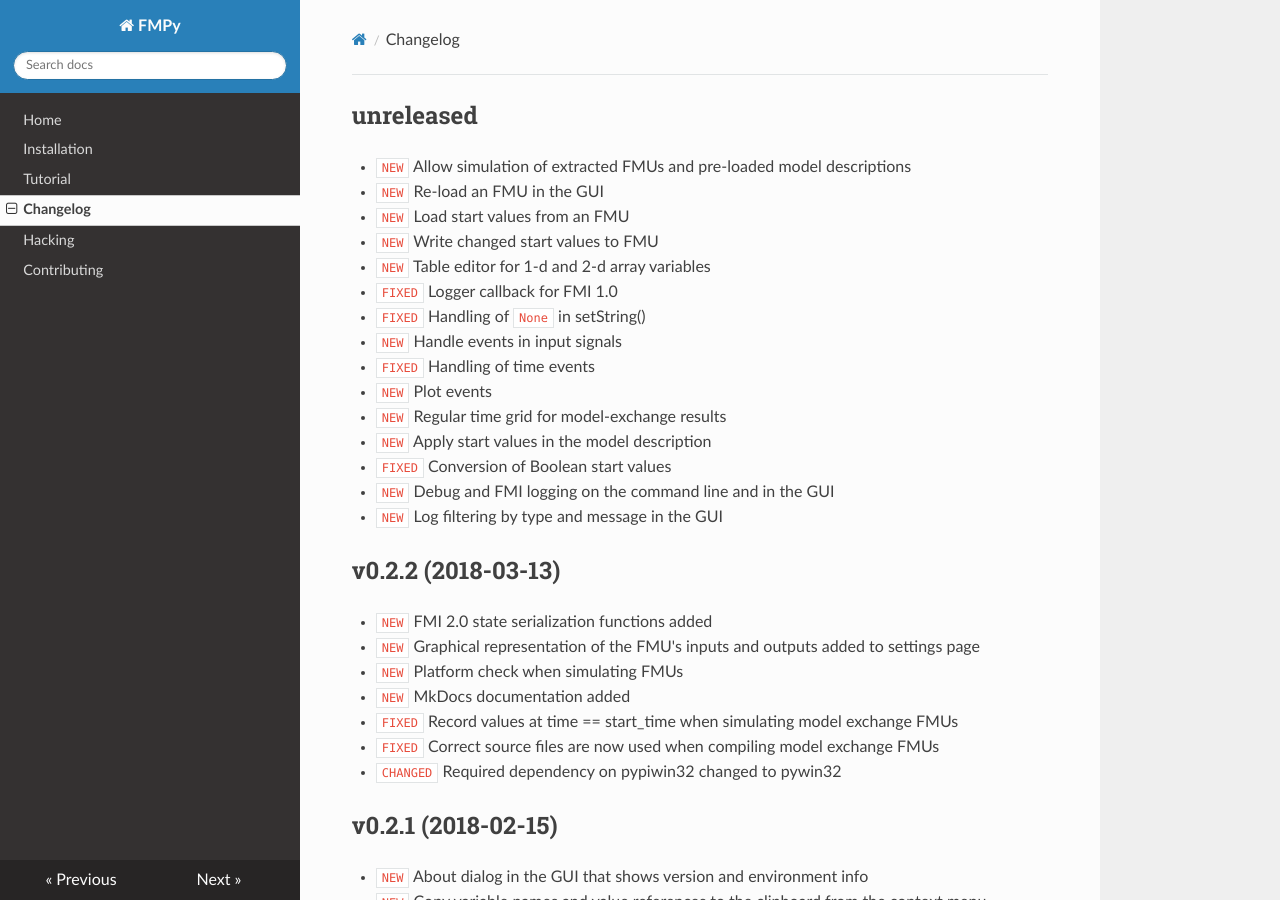
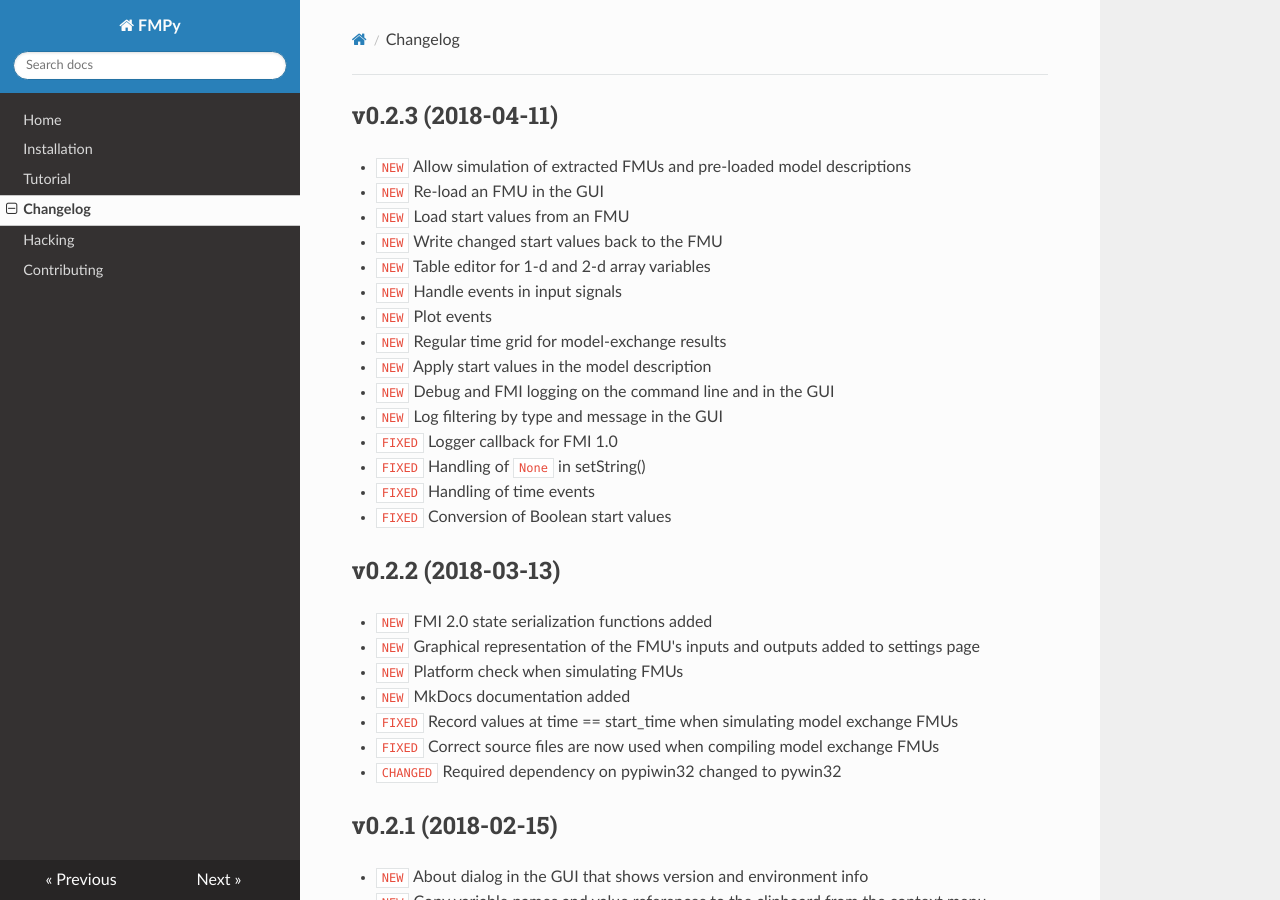
Before and after one commit to CATIA-Systems/FMPy, an MkDocs documentation site: the page built from docs/changelog.md, in a window 1280 px wide and 900 px high. Built offline with MkDocs 1.6.1, drawn with Linux system fonts in a browser that asks for light colours; nearby versions of some CDN libraries; old or Windows-style settings are respelled for this version of MkDocs.

Commit message:
Bump version to 0.2.3, update readme and changelog

```diff
--- a/docs/changelog.md
+++ b/docs/changelog.md
@@ -1,20 +1,20 @@
-## unreleased
+## v0.2.3 (2018-04-11)
 
 - `NEW` Allow simulation of extracted FMUs and pre-loaded model descriptions
 - `NEW` Re-load an FMU in the GUI
 - `NEW` Load start values from an FMU
-- `NEW` Write changed start values to FMU
+- `NEW` Write changed start values back to the FMU
 - `NEW` Table editor for 1-d and 2-d array variables
-- `FIXED` Logger callback for FMI 1.0
-- `FIXED` Handling of `None` in setString()
 - `NEW` Handle events in input signals
-- `FIXED` Handling of time events
 - `NEW` Plot events
 - `NEW` Regular time grid for model-exchange results
 - `NEW` Apply start values in the model description
-- `FIXED` Conversion of Boolean start values
 - `NEW` Debug and FMI logging on the command line and in the GUI
 - `NEW` Log filtering by type and message in the GUI
+- `FIXED` Logger callback for FMI 1.0
+- `FIXED` Handling of `None` in setString()
+- `FIXED` Handling of time events
+- `FIXED` Conversion of Boolean start values
 
 ## v0.2.2 (2018-03-13)
 
--- a/fmpy/__init__.py
+++ b/fmpy/__init__.py
@@ -5,7 +5,7 @@
 from ctypes import *
 import _ctypes
 
-__version__ = '0.2.2'
+__version__ = '0.2.3'
 
 
 # determine the platform
--- a/setup.py
+++ b/setup.py
@@ -46,7 +46,7 @@
 extras_require['complete'] = sorted(set(sum(extras_require.values(), [])))
 
 setup(name='FMPy',
-      version='0.2.2',
+      version='0.2.3',
       description="Simulate Functional Mock-up Units (FMUs) in Python",
       long_description=long_description,
       author="Torsten Sommer",
```
Also changed, not shown: README.md (+3 -3 lines).
